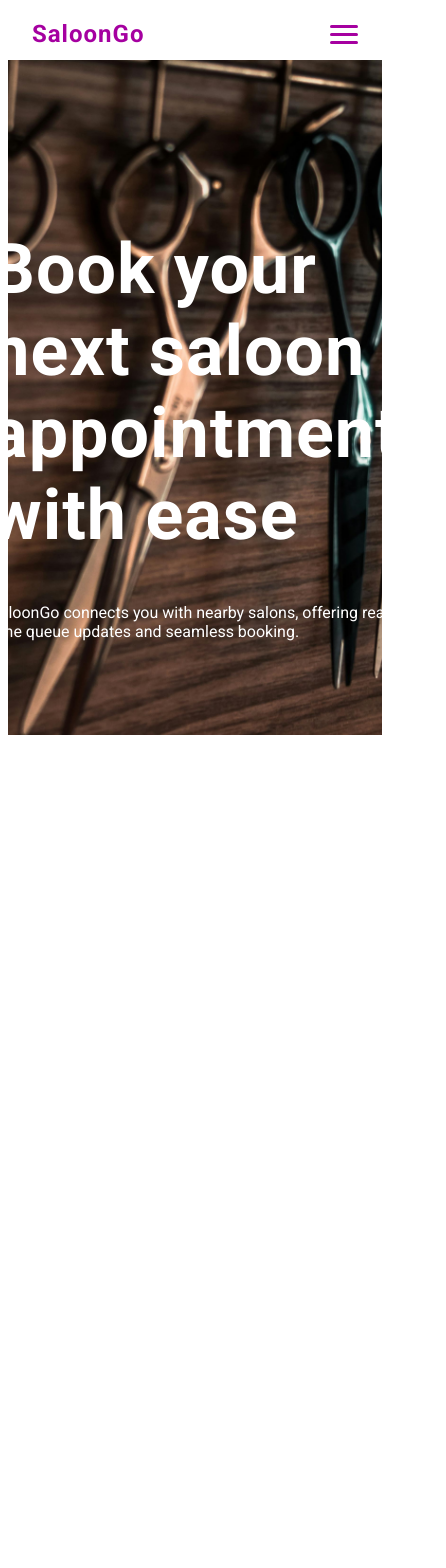
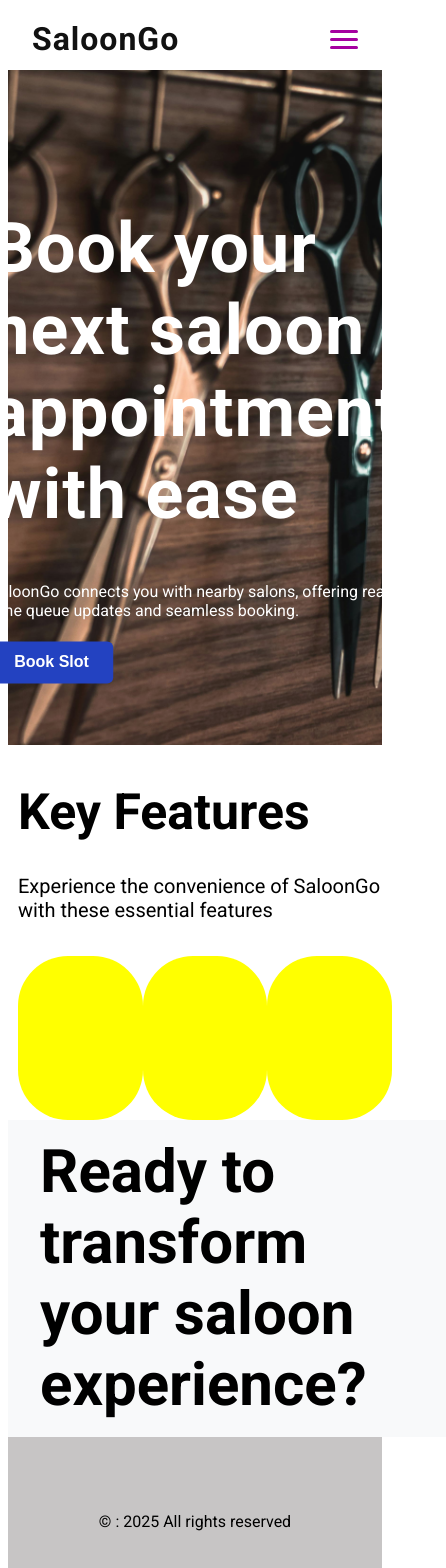
Before and after one commit to Akash-Hedaoo/saloonGo, a React (Vite) app in the folder front-end/: page / in a window 390 px wide. Shown: the top 1568 px of the page, 446 px wide, since content can reach past the window. Before the commit the page ends 844 px from the top, so only its background shows below. Built offline with nearby package versions, Linux system fonts and the light colour scheme.

Commit message:
dark mode enabled for the navbar and home page minor changes

```diff
--- a/front-end/src/pages/LandingPage.jsx
+++ b/front-end/src/pages/LandingPage.jsx
@@ -10,8 +10,26 @@
       </div>
       <div className="imgtext">
         <h1>Book your next saloon appointment with ease</h1>
-        <h4>SaloonGo connects you with nearby salons, offering real-time queue updates and seamless booking.</h4>
+        <h4>
+          SaloonGo connects you with nearby salons, offering real-time queue
+          updates and seamless booking.
+        </h4>
+        <button>Book Slot</button>
       </div>
+      <div className="midpart">
+        <h1>Key Features</h1>
+        <h5>Experience the convenience of SaloonGo with these essential features</h5>
+        <div className="featurecontainer">
+            <div className="feature"></div>
+            <div className="feature"></div>
+            <div className="feature"></div>
+        </div>
+      </div>
+      <div className="landing-page-footer">
+        <h1>Ready to transform your saloon experience?</h1>
+
+      </div>
+      <div className="footer">&copy; : 2025 All rights reserved</div>
     </div>
   );
 };
--- a/front-end/src/styles/LandingPage.css
+++ b/front-end/src/styles/LandingPage.css
@@ -1,24 +1,89 @@
 .image-container img {
-  height:80vh;
-    width:100%;
+  height: 80vh;
+  width: 100%;
   position: relative;
   overflow: hidden;
   object-fit: cover;
+  opacity: 0.95;
 }
-.imgtext{
-    position : absolute;
+.imgtext {
+  position: absolute;
   top: 50%;
   left: 50%;
   transform: translate(-50%, -50%);
   color: white;
 }
-.imgtext h1{
+.imgtext h1 {
   font-size: 70px;
   letter-spacing: 1px;
+}
+.imgtext h4 {
+  font-weight: 100;
+}
+.imgtext button {
+  padding: 0.75rem 1.5rem;
+  background: rgb(35, 66, 193);
+  color: #fff;
+  border: none;
+  border-radius: 6px;
+  font-size: 1rem;
+  font-weight: 600;
+  cursor: pointer;
+  transition: background 0.2s;
+}
+.imgtext button:hover {
+  background: rgb(25, 56, 153);
+}
+.landing-page-footer {
+  height: 30vh;
+  width: 100%;
+  display: flex;
 
-
+  align-items: center;
+  align-items: center;
+  justify-content: center;
+  padding: 2rem;
+  background: #f8f9fa;
+  font-size: 30px;
+  font-weight: 100;
 
 }
-.imgtext h4{
+.footer {
+    background-color: #c7c5c5;
+  height: 20vh;
+  width: 100%;
+  display: flex;
+  align-items: center;
+  justify-content: center;
+}
+.midpart {
+  width: 100%;
+  padding-left: 10px;
+
+}
+.midpart h1 {
+  font-size: 50px;
+  font-weight: 700;
+}
+.midpart h5 {
   font-weight: 100;
+  font-size: 20px;
 }
+.feature {
+  width: 200px;
+  height: 100px;
+  display: flex;
+  justify-content: space-around;
+  align-items: center;
+  padding: 2rem;
+  background-color: yellow;
+  border-radius: 50px;
+
+}
+.featurecontainer {
+  display: flex;
+  justify-content: space-between;
+  align-items: center;
+  width: 100%;
+  padding: 0, 10px;
+}
--- a/front-end/src/styles/Navbar.css
+++ b/front-end/src/styles/Navbar.css
@@ -1,8 +1,9 @@
+/* === Base (light mode) === */
 .navbar {
   display: flex;
   align-items: center;
   justify-content: space-between;
-  background: transparent;
+  background: #ffffff;
   padding: 0.75rem 1.5rem;
   box-shadow: none;
   position: relative;
@@ -10,9 +11,9 @@
 }
 
 .navbar-logo {
-  font-size: 1.5rem;
+  font-size: 2rem;
   font-weight: 700;
-  color: #a500a0ff;
+  color: #111111;
   letter-spacing: 1px;
 }
 
@@ -22,14 +23,14 @@
 }
 
 .navbar-links a {
-  color: #f0efef;
+  color: #333333;
   text-decoration: none;
   font-weight: 100;
   transition: color 0.2s;
 }
 
 .navbar-links a:hover {
-  color: #a500a0ff;
+  color: #a500a0;
 }
 
 .navbar-hamburger {
@@ -43,7 +44,7 @@
 .navbar-hamburger span {
   width: 28px;
   height: 3px;
-  background: #a500a0ff;
+  background: #a500a0;
   border-radius: 2px;
   display: block;
   transition: 0.3s;
@@ -54,18 +55,20 @@
     position: absolute;
     top: 60px;
     right: 0;
-    background: rgba(61, 60, 60, 0.95);
+    background: #f8f8f8;
     flex-direction: column;
     width: 200px;
     gap: 1.2rem;
     padding: 1.2rem 1.5rem;
-    box-shadow: 0 2px 16px rgba(0,0,0,0.08);
+    box-shadow: 0 2px 16px rgba(0,0,0,0.1);
     border-radius: 0 0 12px 12px;
     display: none;
   }
+
   .navbar-links.open {
     display: flex;
   }
+
   .navbar-hamburger {
     display: flex;
   }
@@ -80,3 +83,34 @@
 .navbar-hamburger.open span:nth-child(3) {
   transform: translateY(-8px) rotate(-45deg);
 }
+
+
+/* === Dark Mode === */
+@media (prefers-color-scheme: dark) {
+  .navbar {
+    background: #121212;
+  }
+
+  .navbar-logo {
+    color: #ffffff;
+  }
+
+  .navbar-links a {
+    color: #e0e0e0;
+  }
+
+  .navbar-links a:hover {
+    color: #bb86fc;
+  }
+
+  .navbar-hamburger span {
+    background: #bb86fc;
+  }
+
+  @media (max-width: 900px) {
+    .navbar-links {
+      background: #1e1e1e;
+      box-shadow: 0 2px 16px rgba(0, 0, 0, 0.3);
+    }
+  }
+}
```
Lines whose indentation alone changed are shown as unchanged.
